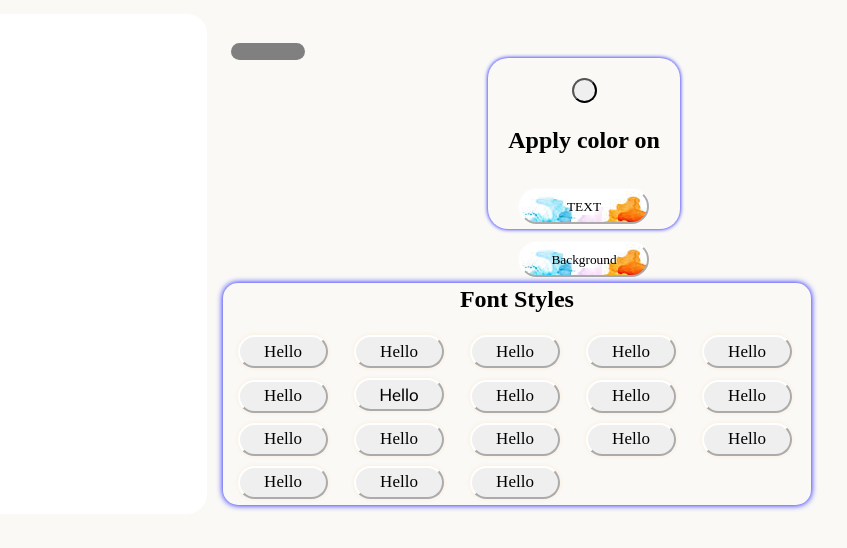
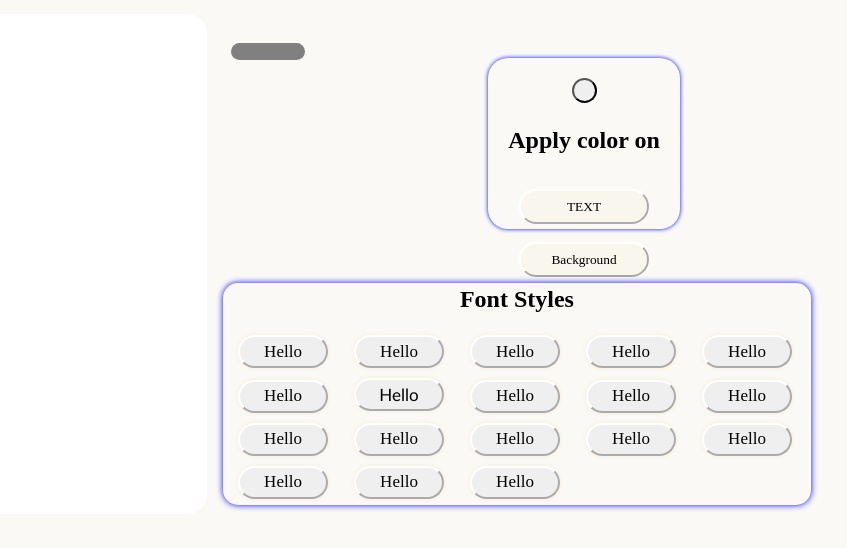
Before and after one commit to udaylenka/Color-Font-Picker, a plain HTML site: page index.html in a window 1280 px wide. Shown: the part 102-650 px from the top of the page, without its empty margins (409-1256 px from the left). Drawn offline with Linux system fonts and the light colour scheme; a script that the page names is missing.

Commit message:
Update cop.css

```diff
--- a/cop.css
+++ b/cop.css
@@ -104,7 +104,7 @@ h3{
 	cursor:pointer;
 	box-shadow:0 0 3px white;
 	background:#F9F6EE;
-	background-image:url("colors.jpg");
+	background-image:"colors.jpg";
 	background-repeat:no-repeat;
 	background-position:center top;
 	font-family:CloisterBlack BT;
```
